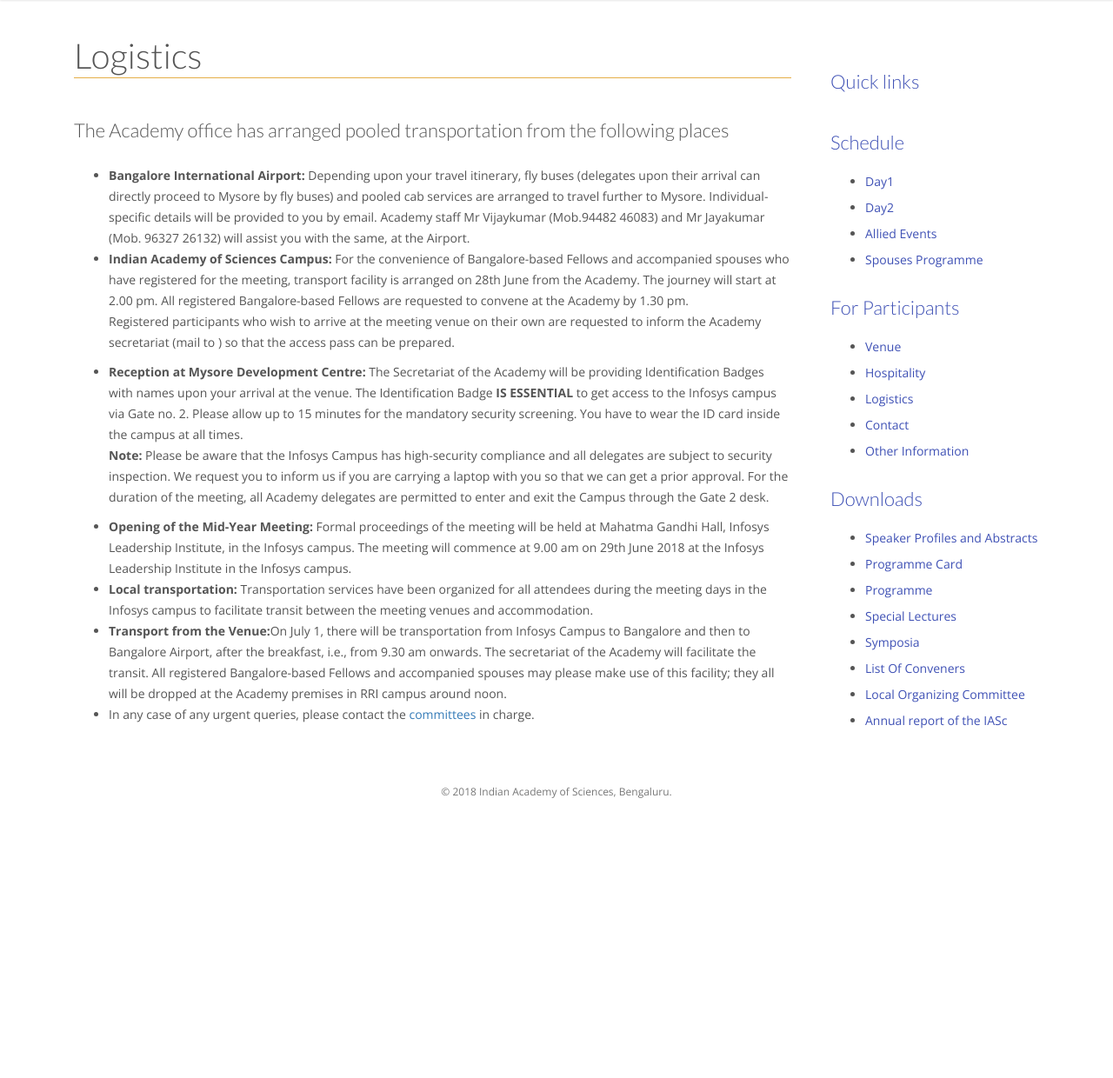
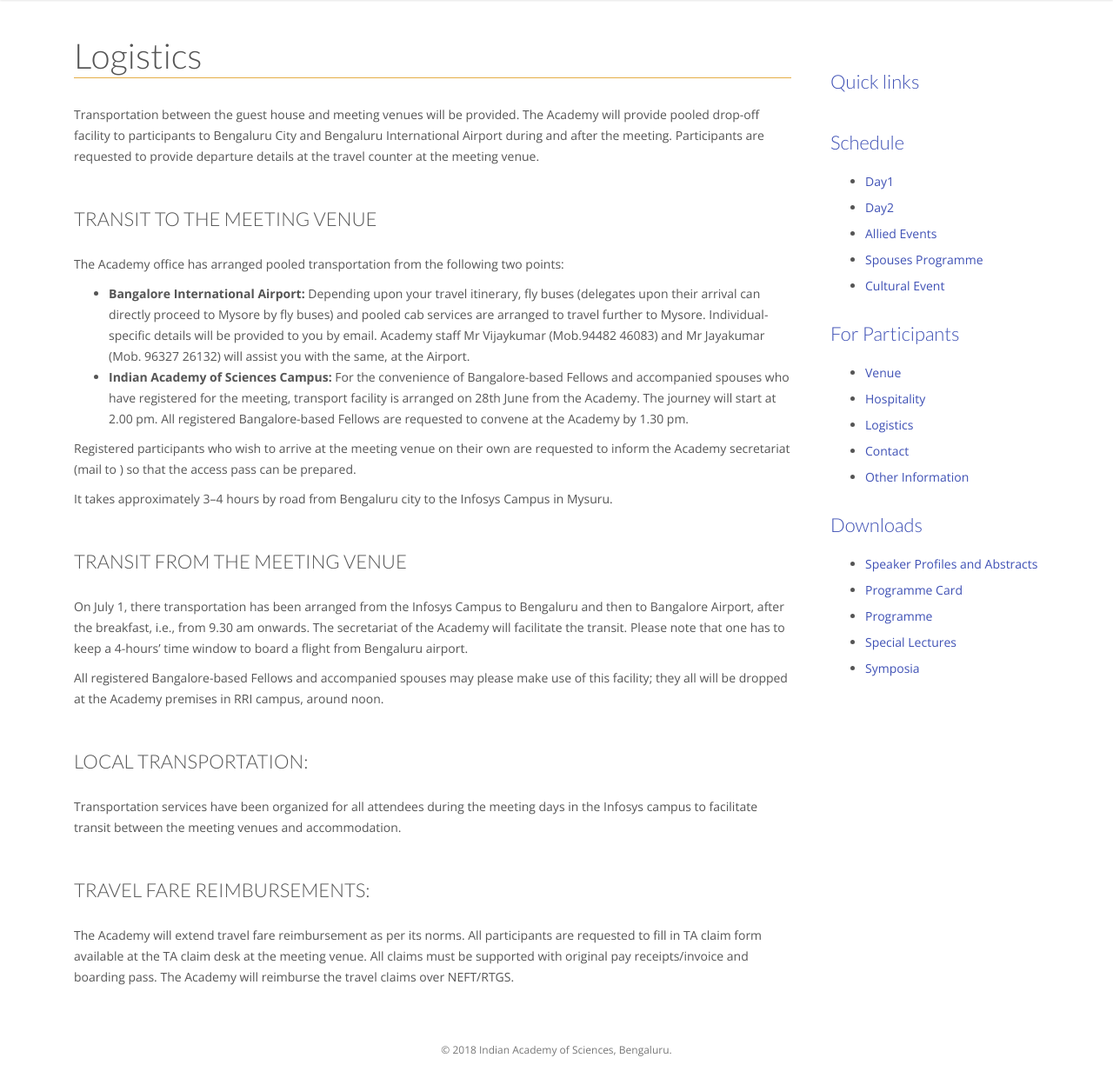
Before and after one commit to SrirangaDigital/ias-29mm, a PHP site: the page made by application/views/flat/5-Information/Transport.php in a window 1280 px wide. Shown: the part 151-1391 px from the top of the page at 87% size. Before the commit the page ends 1069 px from the top, so only its background shows below. Run offline with PHP 8.4, Linux system fonts and the light colour scheme; the template is opened without the code that fills it, so the values that code supplies are empty; some libraries are stand-ins or nearby versions.

Commit message:
Changes as per request

```diff
--- a/application/views/flat/1-Home/index.php
+++ b/application/views/flat/1-Home/index.php
@@ -69,7 +69,7 @@
  </div>
  <div class="row">
     <div class="col-md-12">
-        <p class="reg">Attendees are requested to register for the meeting, on-site, at the meeting venue on Friday, 29 June at 9.00 am.<br />Please register <a href="http://web-japps.ias.ac.in:8080/Midmeeting2018/midyear/Userlogin.jsp" target="_blank">here</a></p>
+        <p class="reg">All registered participants are requested to collect the registration kit at the meeting venue on Friday, 29 June at 9.00 am.<br />Please register <a href="http://web-japps.ias.ac.in:8080/Midmeeting2018/midyear/Userlogin.jsp" target="_blank">here</a></p>
     </div>
 </div>
 </div>
@@ -83,7 +83,7 @@
     </div>
     <div class="row">
         <div class="col-md-12">
-            <p class="speaker-type">Presidential Address</p>
+            <p class="speaker-type">Presided by</p>
             <a href="javascript:void(0);">
                 <img src="<?=CMS_URL?>public/data/meetings/AM2017/1508569913576/profile.jpg" class="speaker-thumbnail" alt="Ramakrishna Ramaswamy" title="Ramakrishna Ramaswamy"/>
                 <figcaption class="figure-caption text-xs-right">Ramakrishna Ramaswamy</figcaption>
--- a/application/views/flat/3-Schedule/index.php
+++ b/application/views/flat/3-Schedule/index.php
@@ -507,7 +507,7 @@
                         <dl class="dl-horizontal">
                             <dt>
                             1400 - 1715<br />
-                                <div class="more-info"><a target="_blank" title="More Information" href="javascript:void(0);"></a></div>
+                                <div class="more-info"><a target="_blank" title="More Information" href="https://drive.google.com/open?id=1WHqaK7DG_bl4l_vIE6zhOq1awQV35IjF"><i class="fa fa-info-circle"></i></a></div>
                             </dt>
                             <dd>
                                 <span class="speaker">SEP Symposium for Invited Teachers</span><br />
--- a/application/views/flat/5-Information/Transport.php
+++ b/application/views/flat/5-Information/Transport.php
@@ -10,22 +10,22 @@
         <div class="row">
             <div class="col-md-9 main">
                 <h1>Logistics</h1>
-                <h2>The Academy office has arranged pooled transportation from the following places</h2>
+                <p>Transportation between the guest house and meeting venues will be provided. The Academy will provide pooled drop-off facility to participants to Bengaluru City and Bengaluru International Airport during and after the meeting. Participants are requested to provide departure details at the travel counter at the meeting venue.</p>
+                <h2>TRANSIT TO THE MEETING VENUE</h2>
+                <p>The Academy office has arranged pooled transportation from the following two points:</p>
                 <ul>
                     <li><strong>Bangalore International Airport:</strong> Depending upon your travel itinerary, fly buses (delegates upon their arrival can directly proceed to Mysore by fly buses) and pooled cab services are arranged to travel further to Mysore. Individual-specific details will be provided to you by email. Academy staff Mr Vijaykumar (Mob.94482 46083) and Mr Jayakumar (Mob. 96327 26132) will assist you with the same, at the Airport.</li>
-                    <li>
-                        <strong>Indian Academy of Sciences Campus:</strong> For the convenience of Bangalore-based Fellows and accompanied spouses who have registered for the meeting, transport facility is arranged on 28th June from the Academy. The journey will start at 2.00 pm. All registered Bangalore-based Fellows are requested to convene at the Academy by 1.30 pm.<br />
-                        <p>Registered participants who wish to arrive at the meeting venue on their own are requested to inform the Academy secretariat (mail to <execsec@ias.ac.in>) so that the access pass can be prepared.</p>
-                    </li>
-                    <li>
-                        <strong>Reception at Mysore Development Centre:</strong> The Secretariat of the Academy will be providing Identification Badges with names upon your arrival at the venue. The Identification Badge <strong>IS ESSENTIAL</strong> to get access to the Infosys campus via Gate no. 2. Please allow up to 15 minutes for the mandatory security screening. You have to wear the ID card inside the campus at all times.
-                        <p><strong>Note:</strong> Please be aware that the Infosys Campus has high-security compliance and all delegates are subject to security inspection. We request you to inform us if you are carrying a laptop with you so that we can get a prior approval. For the duration of the meeting, all Academy delegates are permitted to enter and exit the Campus through the Gate 2 desk. </p>
-                    </li>
-                    <li><strong>Opening of the Mid-Year Meeting:</strong> Formal proceedings of the meeting will be held at Mahatma Gandhi Hall, Infosys Leadership Institute, in the Infosys campus. The meeting will commence at 9.00 am on 29th June 2018 at the Infosys Leadership Institute in the Infosys campus. </li>
-                    <li><strong>Local transportation:</strong> Transportation services have been organized for all attendees during the meeting days in the Infosys campus to facilitate transit between the meeting venues and accommodation.</li>
-                    <li><strong>Transport from the Venue:</strong>On July 1, there will be transportation from Infosys Campus to Bangalore and then to Bangalore Airport, after the breakfast, i.e., from 9.30 am onwards.  The secretariat of the Academy will facilitate the transit. All registered Bangalore-based Fellows and accompanied spouses may please make use of this facility; they all will be dropped at the Academy premises in RRI campus around noon.</li>
-                    <li>In any case of any urgent queries, please contact the <a href="<?=BASE_URL?>Information/Contact">committees</a> in charge.</li>
+                    <li><strong>Indian Academy of Sciences Campus:</strong> For the convenience of Bangalore-based Fellows and accompanied spouses who have registered for the meeting, transport facility is arranged on 28th June from the Academy. The journey will start at 2.00 pm. All registered Bangalore-based Fellows are requested to convene at the Academy by 1.30 pm.</li>
                 </ul>
+                <p>Registered participants who wish to arrive at the meeting venue on their own are requested to inform the Academy secretariat (mail to <execsec@ias.ac.in>) so that the access pass can be prepared.</p>
+                <p>It takes approximately 3–4 hours by road from Bengaluru city to the Infosys Campus in Mysuru.</p>
+                <h2>TRANSIT FROM THE MEETING VENUE</h2>
+                <p>On July 1, there transportation has been arranged from the Infosys Campus to Bengaluru and then to Bangalore Airport, after the breakfast, i.e., from 9.30 am onwards.  The secretariat of the Academy will facilitate the transit. Please note that one has to keep a 4-hours’ time window to board a flight from Bengaluru airport.</p>
+                <p>All registered Bangalore-based Fellows and accompanied spouses may please make use of this facility; they all will be dropped at the Academy premises in RRI campus, around noon.</p>
+                <h2>LOCAL TRANSPORTATION:</h2>
+                <p>Transportation services have been organized for all attendees during the meeting days in the Infosys campus to facilitate transit between the meeting venues and accommodation.</p>
+                <h2>TRAVEL FARE REIMBURSEMENTS:</h2>
+                <p>The Academy will extend travel fare reimbursement as per its norms. All participants are requested to fill in TA claim form available at the TA claim desk at the meeting venue. All claims must be supported with original pay receipts/invoice and boarding pass. The Academy will reimburse the travel claims over NEFT/RTGS.</p>
             </div>
             <div class="col-md-3 sidebar">
                 <?php require_once('application/views/generalSidebar.php');?>
--- a/application/views/generalSidebar.php
+++ b/application/views/generalSidebar.php
@@ -6,6 +6,7 @@
         <li><a href="<?=BASE_URL?>Schedule#day2" target="_blank">Day2</a></li>
         <li><a href="<?=BASE_URL?>Schedule#allied" target="_blank">Allied Events</a></li>
         <li><a href="<?=BASE_URL?>Schedule#spouses" target="_blank">Spouses Programme</a></li>
+        <li><a href="<?=BASE_URL?>Cultural">Cultural Event</a></li>
     </ul>
 
     <h1>For Participants</h1>
@@ -25,8 +26,4 @@
         <li><a href="javascript:void(0);" target="_blank">Programme</a></li>
         <li><a href="javascript:void(0);" target="_blank">Special Lectures</a></li>
         <li><a href="javascript:void(0);" target="_blank">Symposia</a></li>
-        <li><a target="_blank" href="javascript:void(0);">List Of Conveners</a></li>
-        <li><a target="_blank" href="javascript:void(0);">Local Organizing Committee</a></li>
-        <li><a target="_blank" href="javascript:void(0);">Annual report of the IASc</a></li>
-
     </ul>
```
Also changed, not shown: application/views/flat/5-Information/Accommodation.php (+7 -4 lines), application/views/flat/6-Cultural/index.php (added, +49 -0 lines).
